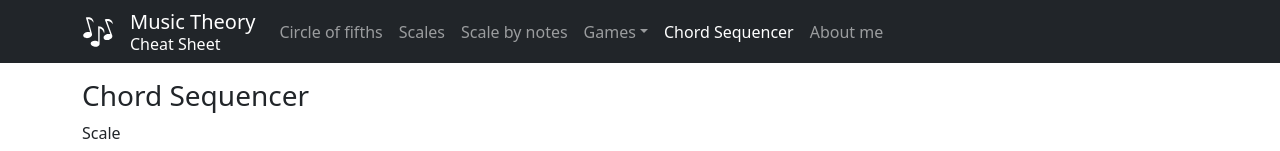
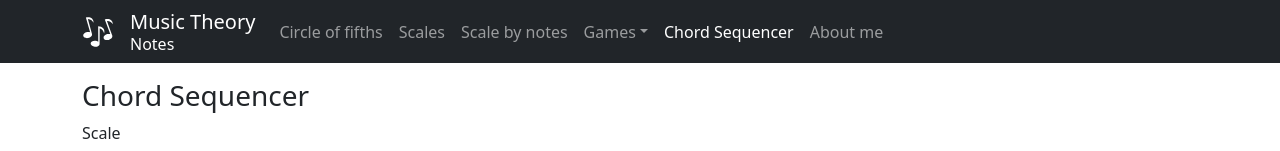
Before and after one commit to cantti/music-theory-cheat-sheet, a React (Vite) app: page /chord-sequencer in a window 1280 px wide. Shown: the top 151 px of the page. Built offline with nearby package versions, Linux system fonts and the light colour scheme; no server answers.

Commit message:
feat: title change

```diff
--- a/src/components/App.tsx
+++ b/src/components/App.tsx
@@ -20,7 +20,7 @@ function App() {
             <GiMusicalNotes className="me-3" size="2rem" />
             <div className="lh-sm">
               <div>Music Theory</div>
-              <div className="fs-6">Cheat Sheet</div>
+              <div className="fs-6">Notes</div>
             </div>
           </Navbar.Brand>
           <Navbar.Toggle />
```
